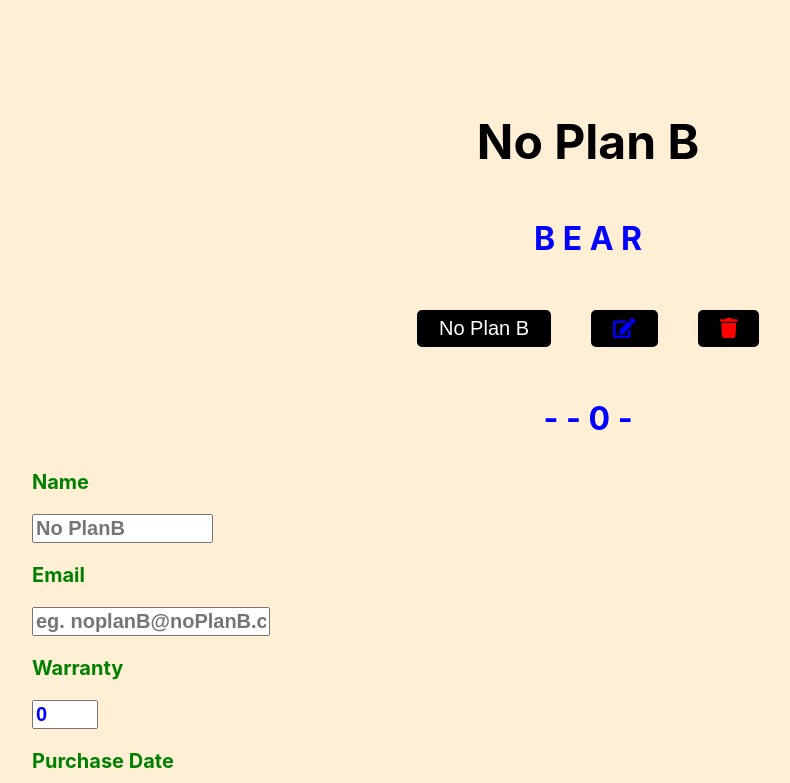
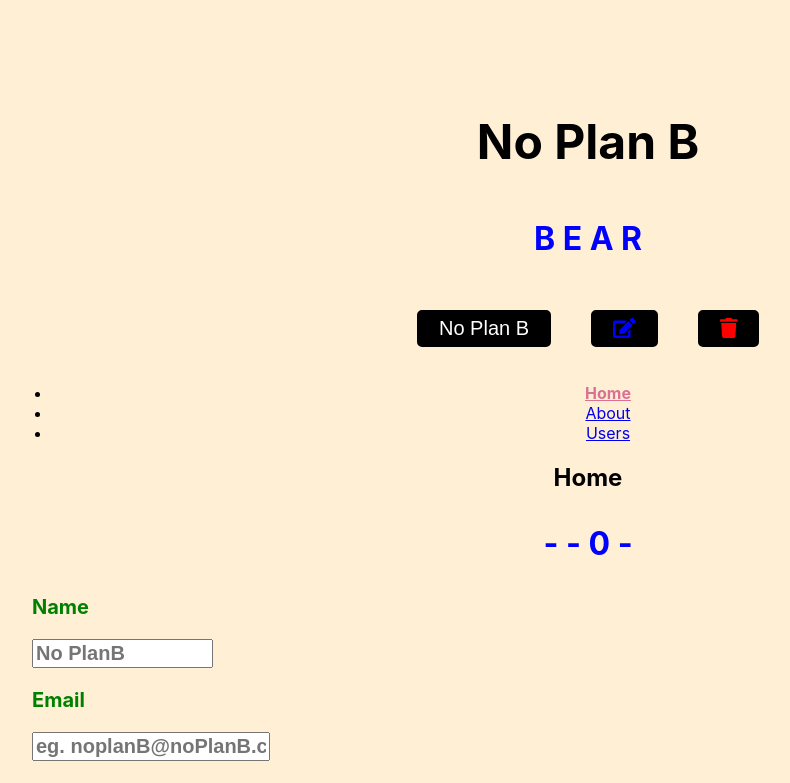
Before and after one commit to chomarlay/style-comp-app, a React (Create React App) app: page / in a window 1280 px wide. Shown: the top 783 px of the page, without its empty margins (52-842 px from the left). Built offline with nearby package versions, Linux system fonts and the light colour scheme.

Commit message:
added React router with styled-components

```diff
--- a/package.json
+++ b/package.json
@@ -11,6 +11,7 @@
     "@testing-library/user-event": "^7.2.1",
     "react": "^16.13.1",
     "react-dom": "^16.13.1",
+    "react-router-dom": "^5.2.0",
     "react-scripts": "3.4.1",
     "styled-components": "^5.1.1"
   },
--- a/src/App.js
+++ b/src/App.js
@@ -1,4 +1,5 @@
 import React, { useState } from 'react';
+import { BrowserRouter as Router, Switch, Route, Link } from 'react-router-dom';
 import './App.css';
 import Button from './Styled-Components/Button';
 import IconButton from './Styled-Components/IconButton';
@@ -10,6 +11,7 @@
 import NumberField from './Styled-Components/NumberField';
 import DateField from './Styled-Components/DateField';
 import FormContainer from './Styled-Components/FormContainer';
+import StyledLink from './Styled-Components/StyledLink';
 
 function App() {
   const [txt, setTxt] = useState(' B E A R ');
@@ -35,13 +37,42 @@
     setDetails({ ...details, [e.target.name]: e.target.value });
   };
   return (
+    <Router>
       <Wrapper>
         <Title>No Plan B</Title>
         <Subtitle>{txt}</Subtitle>
         <Button onClick={click1}>No Plan B</Button>
         <IconButton editBtn onClick={click1} title='Edit'></IconButton>
         <IconButton deleteBtn onClick={click1} title='Delete'></IconButton>
+        <div>
+          <nav>
+            <ul>
+              <li>
+                <StyledLink to='/'>Home</StyledLink>
+              </li>
+              <li>
+                <Link to='/about'>About</Link>
+              </li>
+              <li>
+                <Link to='/users'>Users</Link>
+              </li>
+            </ul>
+          </nav>
 
+          {/* A <Switch> looks through its children <Route>s and
+            renders the first one that matches the current URL. */}
+          <Switch>
+            <Route path='/about'>
+              <About />
+            </Route>
+            <Route path='/users'>
+              <Users />
+            </Route>
+            <Route path='/'>
+              <Home />
+            </Route>
+          </Switch>
+        </div>
         <Subtitle>
           {details.name} - {details.email} - {details.warranty} -{' '}
           {details.purchaseDate}
@@ -81,7 +112,19 @@
           />
         </FormContainer>
       </Wrapper>
+    </Router>
   );
 }
 
 export default App;
+function Home() {
+  return <h2>Home</h2>;
+}
+
+function About() {
+  return <h2>About</h2>;
+}
+
+function Users() {
+  return <h2>Users</h2>;
+}
--- /dev/null
+++ b/src/Styled-Components/StyledLink.js
@@ -0,0 +1,8 @@
+import styled from 'styled-components';
+import { Link } from 'react-router-dom';
+const StyledLink = styled(Link)`
+  color: palevioletred;
+  font-weight: bold;
+`;
+
+export default StyledLink;
```
Also changed, not shown: 2 other files (tests, documents, lock files or other folders). Lines whose indentation alone changed are shown as unchanged.
